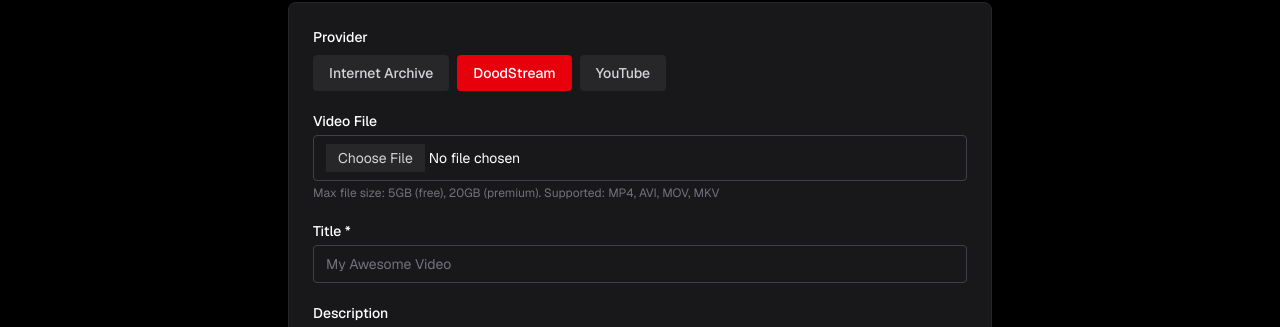
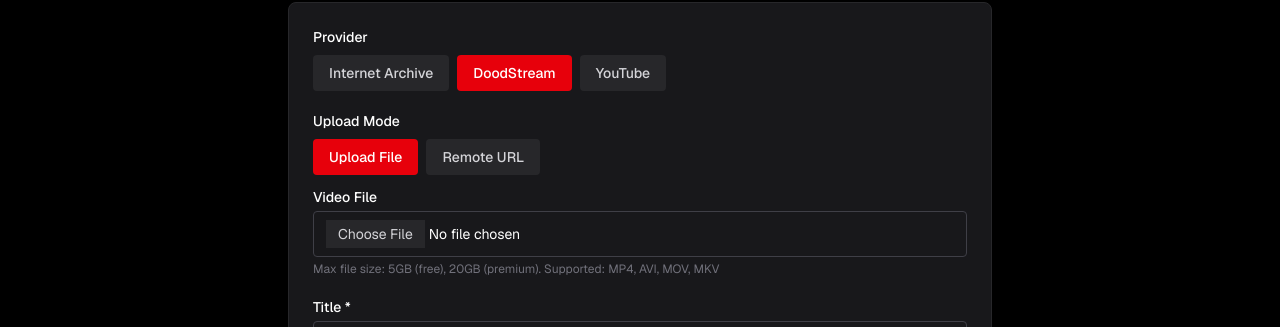
Before and after one commit to azyayak131297/yayaxidlix, a Next.js app: page /admin/videos/upload in a window 1280 px wide. Both pictures are taken after a click on the button "DoodStream". Shown: the part 199-526 px from the top of the page. Built offline with nearby package versions, Linux system fonts and the light colour scheme; no server answers.

Commit message:
feat: add remote upload support for DoodStream

```diff
--- a/app/admin/videos/upload/page.tsx
+++ b/app/admin/videos/upload/page.tsx
@@ -5,13 +5,16 @@
 import Link from "next/link"
 
 type Provider = "internet-archive" | "doodstream" | "youtube"
+type UploadMode = "file" | "remote"
 
 export default function AdminUploadPage() {
   const [provider, setProvider] = useState<Provider>("internet-archive")
+  const [uploadMode, setUploadMode] = useState<UploadMode>("file")
   const [title, setTitle] = useState("")
   const [description, setDescription] = useState("")
   const [identifier, setIdentifier] = useState("")
   const [file, setFile] = useState<File | null>(null)
+  const [remoteUrl, setRemoteUrl] = useState("")
   const [submitting, setSubmitting] = useState(false)
   const [error, setError] = useState<string | null>(null)
   const [success, setSuccess] = useState<string | null>(null)
@@ -42,18 +45,28 @@
     setEmbedUrl(null)
     setVideoUrl(null)
 
-    if (!file && provider !== "youtube") {
-      setError("Please select a video file.")
-      return
-    }
-
     if (!title.trim()) {
       setError("Title is required.")
       return
     }
 
+    if (provider === "internet-archive" && uploadMode === "file" && !file) {
+      setError("Please select a video file.")
+      return
+    }
+
     if (provider === "internet-archive" && !identifier.trim()) {
       setError("Identifier is required for Internet Archive.")
+      return
+    }
+
+    if (provider === "doodstream" && uploadMode === "remote" && !remoteUrl.trim()) {
+      setError("Remote URL is required for DoodStream remote upload.")
+      return
+    }
+
+    if (provider === "doodstream" && uploadMode === "file" && !file) {
+      setError("Please select a video file.")
       return
     }
 
@@ -69,10 +82,19 @@
       formData.append("provider", provider)
       formData.append("title", title.trim())
       formData.append("description", description.trim())
+      formData.append("uploadMode", uploadMode)
 
       if (provider === "internet-archive") {
         formData.append("identifier", identifier.trim())
-        formData.append("file", file as Blob)
+        if (file) formData.append("file", file)
+      }
+
+      if (provider === "doodstream") {
+        if (uploadMode === "remote") {
+          formData.append("remoteUrl", remoteUrl.trim())
+        } else if (file) {
+          formData.append("file", file)
+        }
       }
 
       if (provider === "youtube") {
@@ -94,7 +116,7 @@
         setSuccess("Video uploaded to Internet Archive successfully!")
         setEmbedUrl(`https://archive.org/embed/${identifier.trim()}`)
       } else if (provider === "doodstream") {
-        setSuccess("Video uploaded to DoodStream successfully!")
+        setSuccess(uploadMode === "remote" ? "Remote upload started on DoodStream!" : "Video uploaded to DoodStream successfully!")
         setEmbedUrl(data.embedUrl)
       } else if (provider === "youtube") {
         setSuccess("YouTube video added successfully!")
@@ -105,6 +127,7 @@
       setDescription("")
       setIdentifier(generateIdentifier(""))
       setFile(null)
+      setRemoteUrl("")
       setVideoUrl(null)
     } catch (err) {
       setError(err instanceof Error ? err.message : "An unexpected error occurred.")
@@ -203,6 +226,36 @@
           )}
 
           {provider === "doodstream" && (
+            <div className="space-y-3">
+              <div>
+                <label className="block text-sm font-medium mb-2">Upload Mode</label>
+                <div className="flex gap-2">
+                  <button
+                    type="button"
+                    onClick={() => setUploadMode("file")}
+                    className={`rounded px-4 py-2 text-sm font-medium transition-colors ${
+                      uploadMode === "file"
+                        ? "bg-red-600 text-white"
+                        : "bg-zinc-800 text-zinc-300 hover:bg-zinc-700"
+                    }`}
+                  >
+                    Upload File
+                  </button>
+                  <button
+                    type="button"
+                    onClick={() => setUploadMode("remote")}
+                    className={`rounded px-4 py-2 text-sm font-medium transition-colors ${
+                      uploadMode === "remote"
+                        ? "bg-red-600 text-white"
+                        : "bg-zinc-800 text-zinc-300 hover:bg-zinc-700"
+                    }`}
+                  >
+                    Remote URL
+                  </button>
+                </div>
+              </div>
+
+              {uploadMode === "file" ? (
                 <div>
                   <label className="block text-sm font-medium mb-1" htmlFor="file">Video File</label>
                   <input
@@ -214,6 +267,22 @@
                     className="w-full rounded bg-zinc-900 border border-zinc-700 px-3 py-2 text-sm text-white file:text-zinc-300 file:bg-zinc-800 file:border-0 file:px-3 file:py-1"
                   />
                   <p className="text-xs text-zinc-500 mt-1">Max file size: 5GB (free), 20GB (premium). Supported: MP4, AVI, MOV, MKV</p>
+                </div>
+              ) : (
+                <div>
+                  <label className="block text-sm font-medium mb-1" htmlFor="remoteUrl">Direct Video URL *</label>
+                  <input
+                    id="remoteUrl"
+                    type="url"
+                    required
+                    value={remoteUrl}
+                    onChange={(e) => setRemoteUrl(e.target.value)}
+                    placeholder="https://example.com/video.mp4"
+                    className="w-full rounded bg-zinc-900 border border-zinc-700 px-3 py-2 text-sm text-white placeholder-zinc-500"
+                  />
+                  <p className="text-xs text-zinc-500 mt-1">Paste a direct link to an MP4/AVI/MOV/MKV file. DoodStream will download and process it.</p>
+                </div>
+              )}
             </div>
           )}
 
--- a/app/api/admin/upload/route.ts
+++ b/app/api/admin/upload/route.ts
@@ -196,6 +196,29 @@
   }
 }
 
+async function remoteUploadToDoodStream(remoteUrl: string, title: string, description: string): Promise<{ key: string; embedUrl: string }> {
+  const apiKey = process.env.DOODSTREAM_API_KEY
+
+  if (!apiKey) {
+    throw new Error("DoodStream API key is not configured. Please set DOODSTREAM_API_KEY environment variable. Get your API key at https://doodstream.com/settings")
+  }
+
+  const res = await fetch(`https://doodapi.co/api/upload/url?key=${encodeURIComponent(apiKey)}&url=${encodeURIComponent(remoteUrl)}&new_title=${encodeURIComponent(title)}`)
+  const data = await res.json()
+
+  if (!res.ok || data.status !== 200 || !data.result?.filecode) {
+    throw new Error(`Failed to start remote upload on DoodStream: ${data.msg || "Unknown error"}`)
+  }
+
+  const fileCode = data.result.filecode
+  const embedUrl = `https://dood.la/e/${fileCode}`
+
+  return {
+    key: fileCode,
+    embedUrl,
+  }
+}
+
 export async function POST(request: Request) {
   try {
     const formData = await request.formData()
@@ -205,6 +228,8 @@
     const file = formData.get("file") as File | null
     const identifier = (formData.get("identifier") as string) || ""
     const videoUrl = (formData.get("videoUrl") as string) || ""
+    const remoteUrl = (formData.get("remoteUrl") as string) || ""
+    const uploadMode = (formData.get("uploadMode") as string) || "file"
 
     if (!title.trim()) {
       return NextResponse.json({ message: "Title is required" }, { status: 400 })
@@ -245,6 +270,33 @@
     }
 
     if (provider === "doodstream") {
+      if (uploadMode === "remote") {
+        if (!remoteUrl.trim()) {
+          return NextResponse.json({ message: "Remote URL is required for DoodStream remote upload" }, { status: 400 })
+        }
+
+        result = await remoteUploadToDoodStream(remoteUrl.trim(), title.trim(), description.trim())
+
+        const videoSource: VideoSource = {
+          type: "doodstream",
+          url: result.embedUrl,
+          label: `DoodStream: ${title.trim()}`,
+          quality: "720p",
+        }
+
+        const data = await loadVideoSources()
+        data.custom[result.key] = videoSource
+        await fs.writeFile(VIDEO_SOURCES_PATH, JSON.stringify(data, null, 2), "utf-8")
+        invalidateVideoSourcesCache()
+
+        return NextResponse.json({
+          message: "Remote upload started on DoodStream successfully",
+          identifier: result.key,
+          embedUrl: result.embedUrl,
+          key: result.key,
+        })
+      }
+
       if (!file) {
         return NextResponse.json({ message: "File is required for DoodStream upload" }, { status: 400 })
       }
```
Lines whose indentation alone changed are shown as unchanged.
